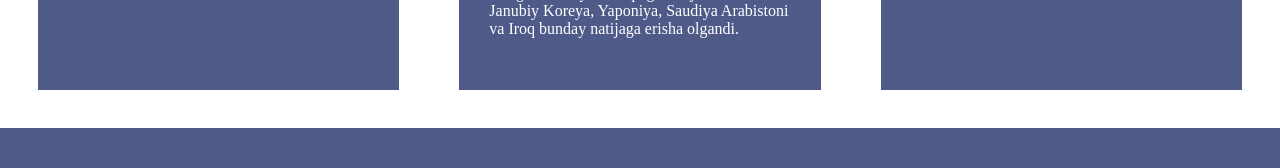
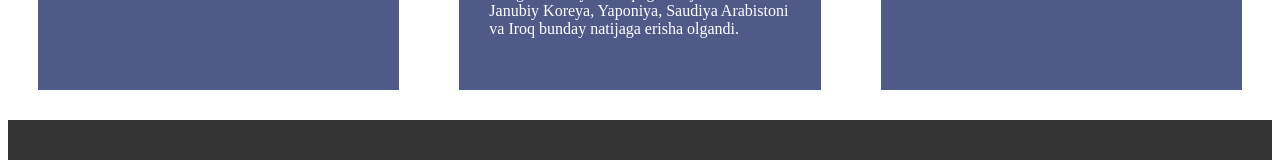
Before and after one commit to botir-jdu/PHP-SITE, a PHP site: page / in a window 1280 px wide. Shown: the part 739-907 px from the top of the page. Before the commit the page ends 867 px from the top, so only its background shows below. Run offline with PHP 8.4, Linux system fonts and the light colour scheme; some libraries are stand-ins or nearby versions.

Commit message:
added footer

```diff
--- a/blocs/footer.php
+++ b/blocs/footer.php
@@ -1,3 +1,4 @@
 </main>
 </body>
+<footer></footer>
 </html>
--- a/style/style.css
+++ b/style/style.css
@@ -1,5 +1,11 @@
 *{
     font-family: "Franklin Gothic Book", serif;
+}
+/*Header*/
+footer{
+    background: #333333;
+    color: #ffffff;
+    padding: 20px;
 }
 
 /*Menubar*/
```
